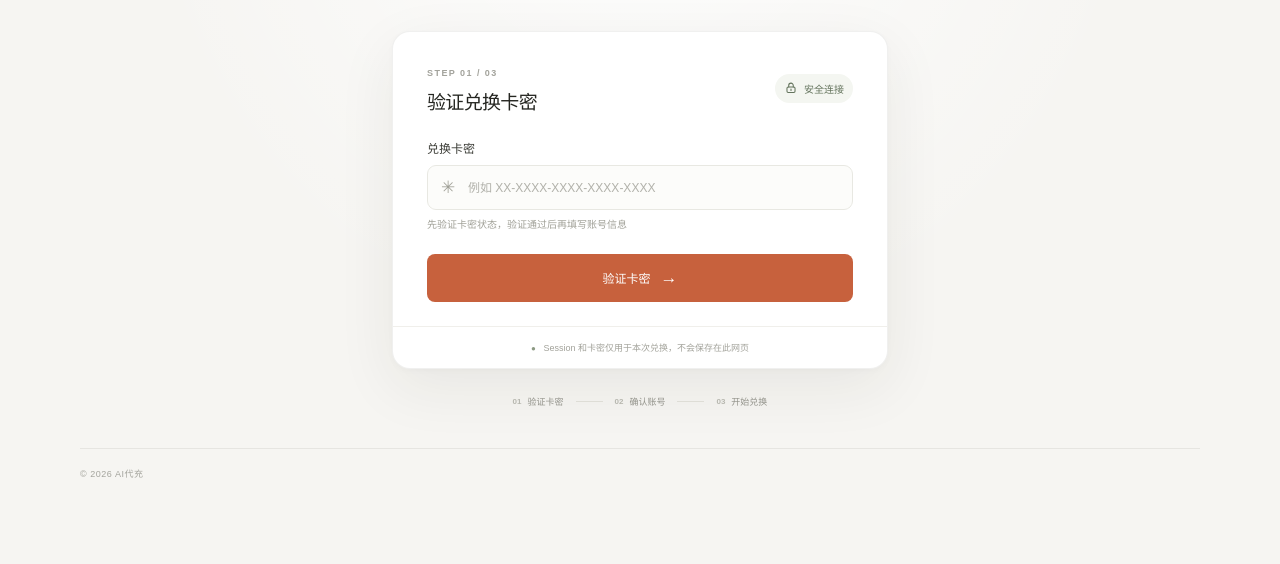
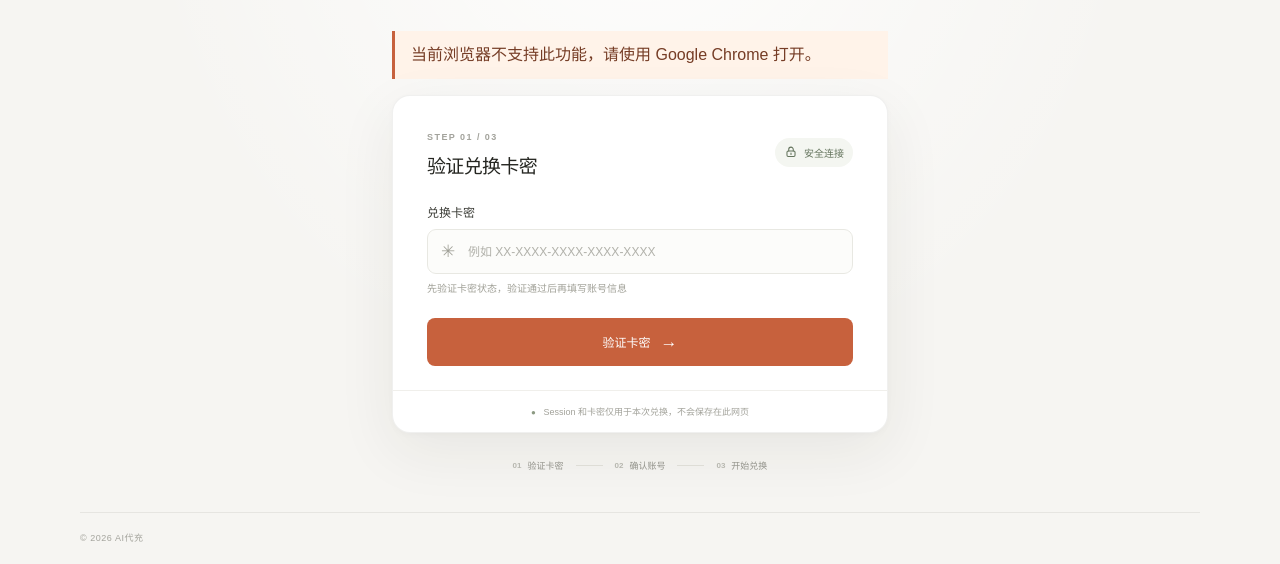
Before and after one commit to cg3s/kfd_cdk, a plain HTML site: page index.html in a window 1280 px wide. Shown: the part 338-902 px from the top of the page. Before the commit the page ends 838 px from the top, so only its background shows below. Drawn offline with Linux system fonts and the light colour scheme.

Commit message:
Show a compatibility notice in non-Chrome browsers

```diff
--- a/app.js
+++ b/app.js
@@ -481,6 +481,19 @@ restartButton.addEventListener("click", () => {
   setStep("code");
 });
 
+function isGoogleChrome() {
+  const ua = navigator.userAgent;
+  if (navigator.brave || /Edg(?:e|A|iOS)?\/|OPR\/|SamsungBrowser\/|Vivaldi\/|MicroMessenger|QQBrowser|UCBrowser|;\s*wv\)/i.test(ua)) {
+    return false;
+  }
+  const brands = navigator.userAgentData?.brands;
+  if (brands?.length) {
+    return brands.some(({ brand }) => brand === "Google Chrome");
+  }
+  return /\bCriOS\//.test(ua) || /\bChrome\/[\d.]+ (?:Mobile )?Safari\/[\d.]+$/.test(ua);
+}
+
+document.querySelector("#browser-notice").hidden = isGoogleChrome();
 document.querySelector("#year").textContent = new Date().getFullYear();
 document.title = siteTitle;
 document.querySelector("#header-brand-name").textContent = footerBrandName;
--- a/index.html
+++ b/index.html
@@ -27,6 +27,10 @@
           <h1 id="page-title">让你的账号<br /><span>即刻升级。</span></h1>
           <p>先验证兑换卡密，再填写 ChatGPT Session 完成兑换。</p>
         </section>
+
+        <p class="browser-notice" id="browser-notice" role="status" hidden>
+          当前浏览器不支持此功能，请使用 Google Chrome 打开。
+        </p>
 
         <section class="redeem-card" aria-label="套餐兑换">
           <div class="card-heading">
@@ -259,6 +263,6 @@
     </dialog>
 
     <script src="./config.js?v=20261112-1"></script>
-    <script type="module" src="./app.js?v=20261112-7"></script>
+    <script type="module" src="./app.js?v=20261125-1"></script>
   </body>
 </html>
--- a/styles.css
+++ b/styles.css
@@ -144,6 +144,16 @@ h1 span {
   color: #777870;
   font-size: 13px;
   line-height: 1.8;
+}
+
+.browser-notice {
+  width: min(100%, 496px);
+  margin: 0 auto 16px;
+  padding: 12px 16px;
+  border-left: 3px solid var(--accent);
+  background: #fff3e9;
+  color: #763d26;
+  line-height: 1.5;
 }
 
 .redeem-card {
```
